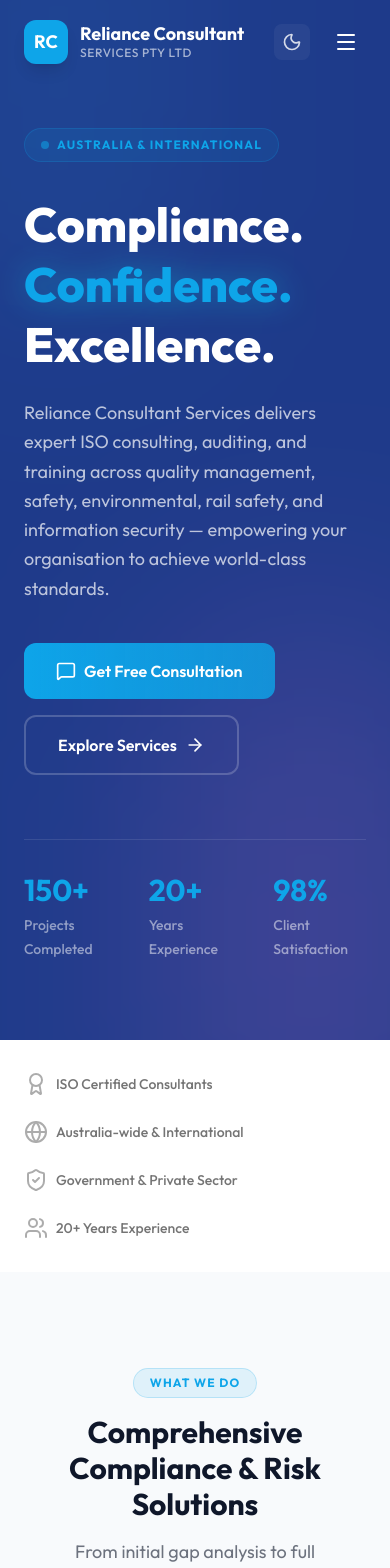
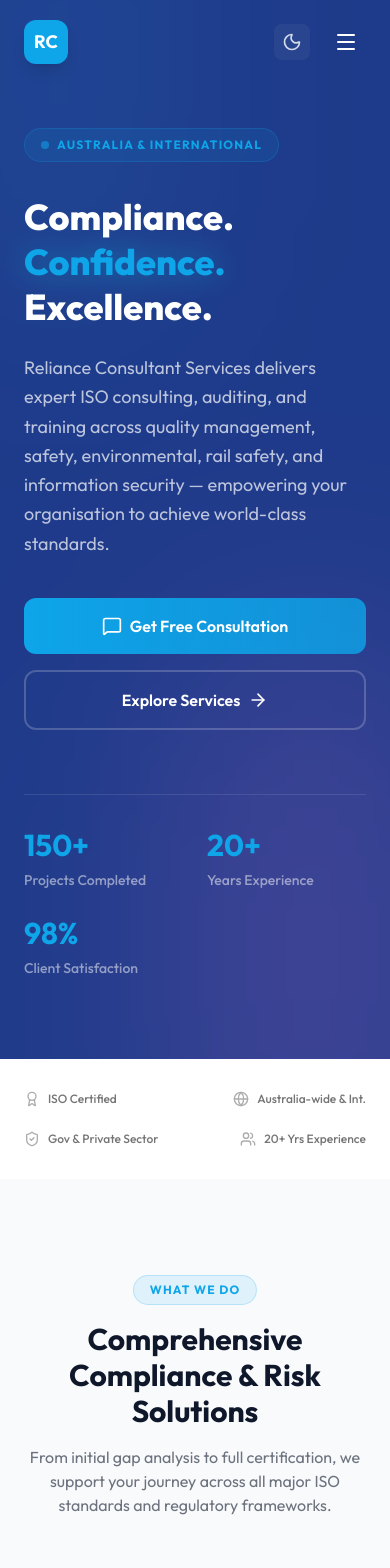
Before and after one commit to HiteshAhuja123/Reliance-consultant, a Next.js app: page / in a window 390 px wide. Shown: the top 1568 px of the page. Built offline with nearby package versions, Linux system fonts and the light colour scheme.

Commit message:
style: improve mobile responsiveness across navbar and landing page components

```diff
--- a/app/page.js
+++ b/app/page.js
@@ -23,7 +23,7 @@
                 Australia & International
               </div>
 
-              <h1 className="text-5xl md:text-6xl font-extrabold text-white leading-tight mb-6">
+              <h1 className="text-4xl md:text-5xl lg:text-6xl font-extrabold text-white leading-tight mb-6">
                 Compliance.<br />
                 <span className="text-accent drop-shadow-[0_0_15px_rgba(0,242,254,0.3)]">Confidence.</span><br />
                 Excellence.
@@ -33,16 +33,16 @@
                 Reliance Consultant Services delivers expert ISO consulting, auditing, and training across quality management, safety, environmental, rail safety, and information security — empowering your organisation to achieve world-class standards.
               </p>
 
-              <div className="flex flex-wrap gap-4 mb-16">
-                <Link href="/contact" className="inline-flex items-center gap-2 px-8 py-4 rounded-xl font-semibold text-white bg-gradient-to-r from-accent to-accent/80 hover:shadow-[0_8px_20px_rgba(0,242,254,0.4)] hover:-translate-y-1 transition-all">
+              <div className="flex flex-col sm:flex-row flex-wrap gap-4 mb-16">
+                <Link href="/contact" className="inline-flex items-center justify-center gap-2 px-8 py-4 rounded-xl font-semibold text-white bg-gradient-to-r from-accent to-accent/80 hover:shadow-[0_8px_20px_rgba(0,242,254,0.4)] hover:-translate-y-1 transition-all w-full sm:w-auto">
                   <MessageSquare size={20} /> Get Free Consultation
                 </Link>
-                <Link href="/services" className="inline-flex items-center gap-2 px-8 py-4 rounded-xl font-semibold text-white border-2 border-white/20 hover:border-white hover:bg-white/10 transition-all">
+                <Link href="/services" className="inline-flex items-center justify-center gap-2 px-8 py-4 rounded-xl font-semibold text-white border-2 border-white/20 hover:border-white hover:bg-white/10 transition-all w-full sm:w-auto">
                   Explore Services <ArrowRight size={20} />
                 </Link>
               </div>
 
-              <div className="grid grid-cols-3 gap-8 pt-8 border-t border-white/10">
+              <div className="grid grid-cols-2 sm:grid-cols-3 gap-6 sm:gap-8 pt-8 border-t border-white/10">
                 {[
                   { num: "150+", label: "Projects Completed" },
                   { num: "20+", label: "Years Experience" },
@@ -95,10 +95,10 @@
       <div className="bg-primary-foreground py-8">
         <div className="max-w-7xl mx-auto px-6 flex flex-wrap items-center justify-between gap-6 opacity-70 grayscale hover:grayscale-0 transition-all duration-500">
           {/* Trust logos or icons could go here, currently text items */}
-          <div className="flex items-center gap-2 font-medium text-sm text-primary"><Award className="text-accent" /> ISO Certified Consultants</div>
-          <div className="flex items-center gap-2 font-medium text-sm text-primary"><Globe className="text-accent" /> Australia-wide & International</div>
-          <div className="flex items-center gap-2 font-medium text-sm text-primary"><ShieldCheck className="text-accent" /> Government & Private Sector</div>
-          <div className="flex items-center gap-2 font-medium text-sm text-primary"><Users className="text-accent" /> 20+ Years Experience</div>
+          <div className="flex items-center gap-2 font-medium text-xs sm:text-sm text-primary"><Award className="text-accent w-4 h-4 sm:w-5 sm:h-5" /> ISO Certified</div>
+          <div className="flex items-center gap-2 font-medium text-xs sm:text-sm text-primary"><Globe className="text-accent w-4 h-4 sm:w-5 sm:h-5" /> Australia-wide & Int.</div>
+          <div className="flex items-center gap-2 font-medium text-xs sm:text-sm text-primary"><ShieldCheck className="text-accent w-4 h-4 sm:w-5 sm:h-5" /> Gov & Private Sector</div>
+          <div className="flex items-center gap-2 font-medium text-xs sm:text-sm text-primary"><Users className="text-accent w-4 h-4 sm:w-5 sm:h-5" /> 20+ Yrs Experience</div>
         </div>
       </div>
 
@@ -108,7 +108,7 @@
           <div className="text-center max-w-2xl mx-auto mb-16">
             <span className="inline-block text-xs font-bold uppercase tracking-widest text-accent bg-accent/10 border border-accent/20 px-4 py-1.5 rounded-full mb-4">What We Do</span>
             <h2 className="text-3xl md:text-4xl font-bold text-foreground mb-4">Comprehensive Compliance & Risk Solutions</h2>
-            <p className="text-foreground/60 text-lg">From initial gap analysis to full certification, we support your journey across all major ISO standards and regulatory frameworks.</p>
+            <p className="text-foreground/60 text-base md:text-lg">From initial gap analysis to full certification, we support your journey across all major ISO standards and regulatory frameworks.</p>
           </div>
 
           <div className="grid md:grid-cols-2 lg:grid-cols-3 gap-8">
@@ -212,8 +212,8 @@
         <div className="absolute top-1/2 left-1/2 -translate-x-1/2 -translate-y-1/2 w-[800px] h-[800px] bg-accent/20 blur-[120px] rounded-full pointer-events-none mix-blend-screen"></div>
 
         <div className="max-w-5xl mx-auto px-6 relative z-10 text-center">
-          <h2 className="text-3xl md:text-5xl font-bold text-white mb-6">Ready to Achieve Compliance Excellence?</h2>
-          <p className="text-lg text-white/70 mb-10 max-w-2xl mx-auto">Speak with one of our specialists today and discover how Reliance Consultant Services can strengthen your organisation's compliance posture.</p>
+          <h2 className="text-3xl md:text-4xl lg:text-5xl font-bold text-white mb-6">Ready to Achieve Compliance Excellence?</h2>
+          <p className="text-base md:text-lg text-white/70 mb-10 max-w-2xl mx-auto">Speak with one of our specialists today and discover how Reliance Consultant Services can strengthen your organisation's compliance posture.</p>
           <div className="flex flex-wrap justify-center gap-4">
             <Link href="/contact" className="inline-flex items-center gap-2 px-8 py-4 rounded-xl font-semibold text-white bg-gradient-to-r from-accent to-[#f857a6] hover:shadow-[0_8px_20px_rgba(0,242,254,0.4)] hover:-translate-y-1 transition-all">
               Get Free Consultation
--- a/components/Navbar.jsx
+++ b/components/Navbar.jsx
@@ -45,11 +45,11 @@
             <div className="w-11 h-11 bg-accent rounded-xl flex items-center justify-center font-bold text-lg text-white shadow-lg group-hover:scale-105 transition-transform">
               RC
             </div>
-            <div className="text-white">
-              <span className="font-bold text-lg leading-tight block">
+            <div className="text-white hidden sm:block">
+              <span className="font-bold text-sm md:text-lg leading-tight block">
                 Reliance Consultant
               </span>
-              <span className="text-xs font-medium text-white/60 tracking-wider uppercase block">
+              <span className="text-[10px] md:text-xs font-medium text-white/60 tracking-wider uppercase block">
                 Services Pty Ltd
               </span>
             </div>
```
